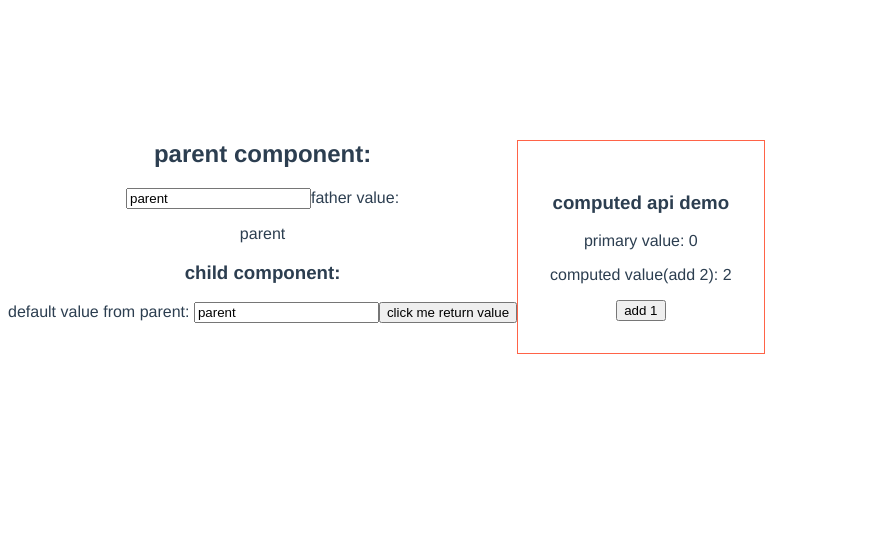
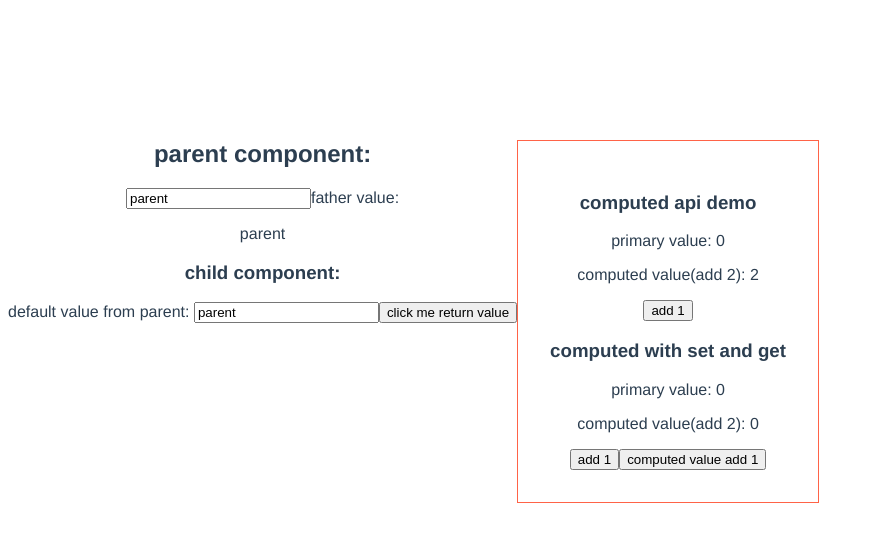
Before and after one commit to whj768702/vuenext, a Vue app: page / in a window 1280 px wide. Shown: the top 542 px of the page, without its empty margins (0-874 px from the left). Built offline with nearby package versions, Linux system fonts and the light colour scheme.

Commit message:
feat(computed): computed with get and set api demo.

```diff
--- a/src/components/ComputedComponent.vue
+++ b/src/components/ComputedComponent.vue
@@ -1,9 +1,18 @@
 <template>
   <div class="computed-wrap">
-    <h3>computed api demo</h3>
-    <p>primary value: {{counter}} </p>
-    <p>computed value(add 2): {{computedCounter}}</p>
-    <button @click="addOne">add 1</button>
+    <div class="basic">
+      <h3>computed api demo</h3>
+      <p>primary value: {{counter}} </p>
+      <p>computed value(add 2): {{computedCounter}}</p>
+      <button @click="addOne">add 1</button>
+    </div>
+    <div class="with-set-get">
+      <h3>computed with set and get</h3>
+      <p>primary value: {{counter2}}</p>
+      <p>computed value(add 2): {{computedCounter2}}</p>
+      <button @click="addOne2">add 1</button>
+      <button @click="addComputedOne">computed value add 1</button>
+    </div>
   </div>
 </template>
 
@@ -15,14 +24,30 @@
     setup() {
       const counter = ref(0);
       const computedCounter = ref(computed(() => counter.value + 2));
+
+      const counter2 = ref(0);
+      const computedCounter2 = ref(computed({
+        get: () => counter2.value,
+        set: value => {
+          counter2.value = value;
+        }
+      }));
       return {
         counter,
-        computedCounter
+        counter2,
+        computedCounter,
+        computedCounter2
       };
     },
     methods: {
       addOne() {
         this.counter++;
+      },
+      addOne2() {
+        this.counter2++;
+      },
+      addComputedOne() {
+        this.computedCounter2++;
       }
     }
   };
```
